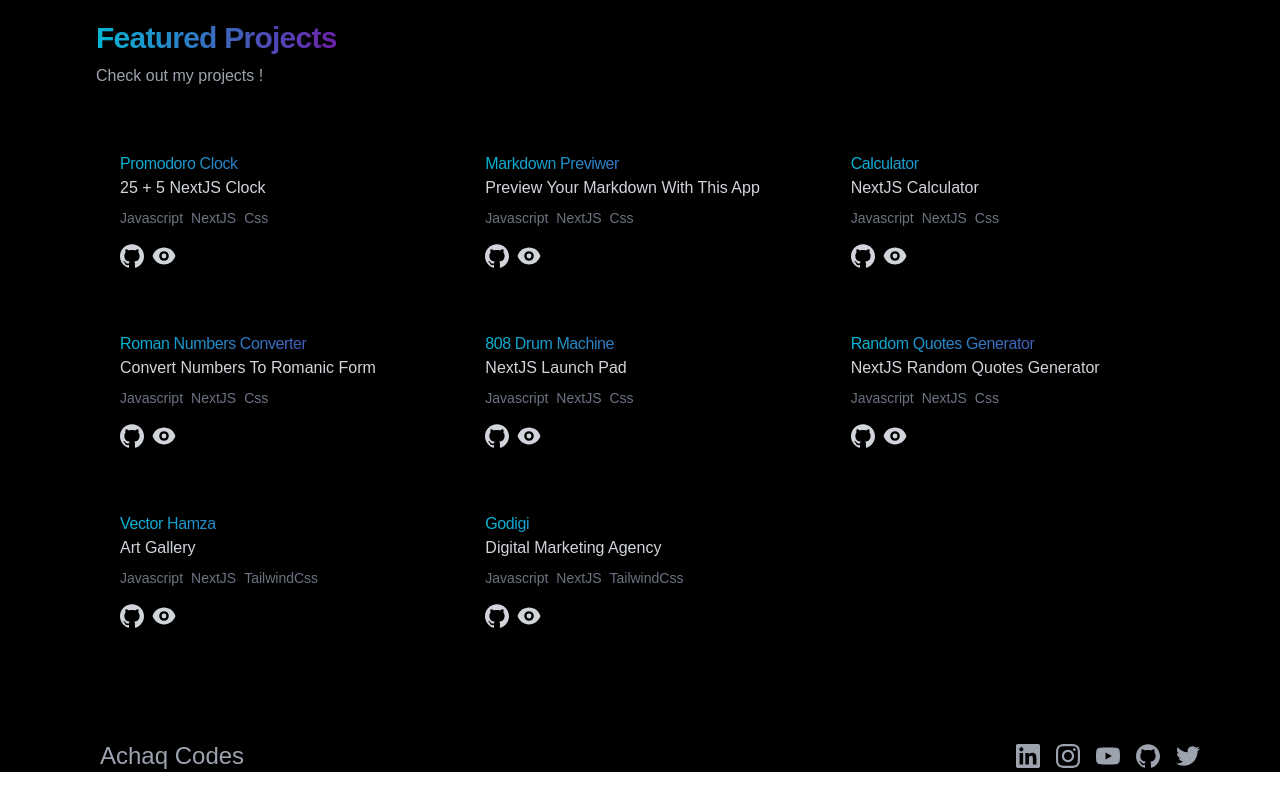
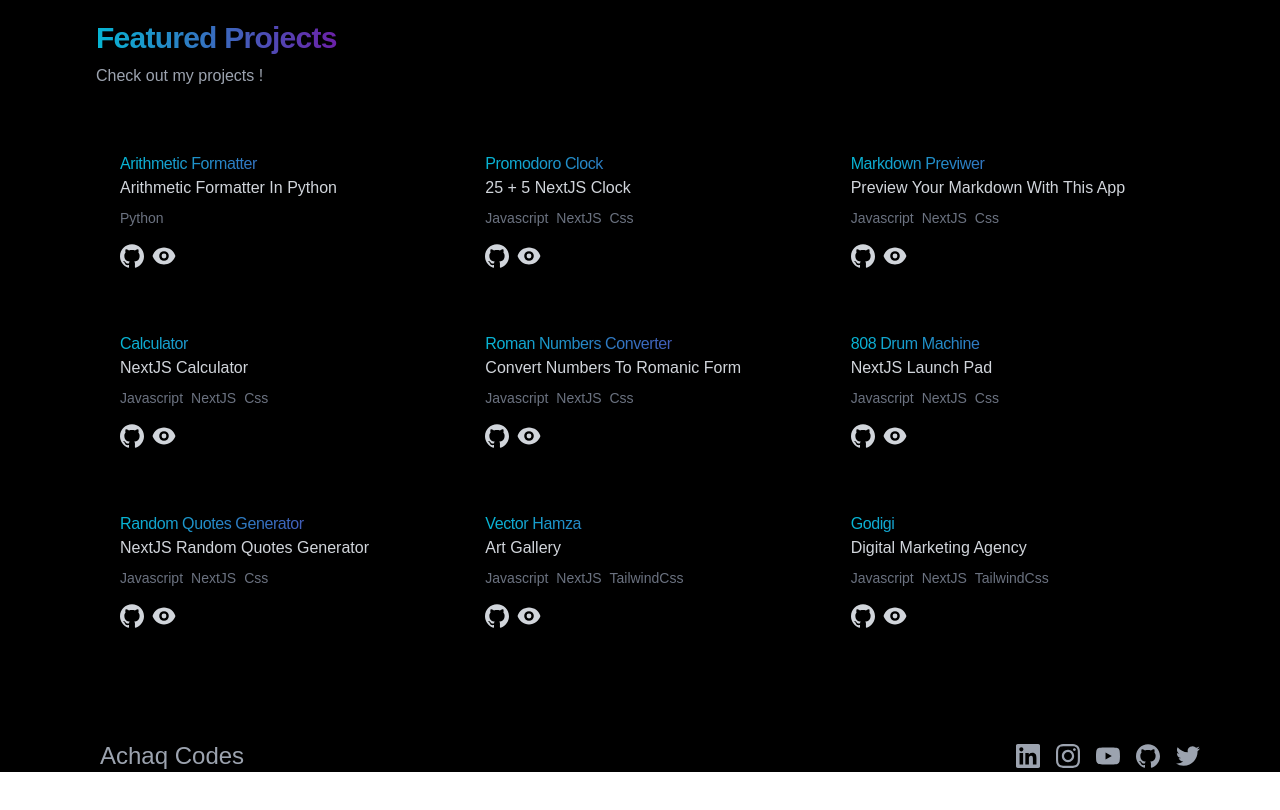
Before and after one commit to triyanox/achaq.codes, a Next.js app: page / in a window 1280 px wide. Shown: the part 1520-2330 px from the top of the page. Built offline with nearby package versions, Linux system fonts and the light colour scheme.

Commit message:
Update projects.js

```diff
--- a/data/projects.js
+++ b/data/projects.js
@@ -1,4 +1,12 @@
 export const projectsdata = [
+  {
+    id: "Arithmetic Formatter",
+    title: "Arithmetic Formatter",
+    description: "Arithmetic Formatter In Python",
+    source: "https://github.com/triyanox/Arithmetic-Formatter",
+    preview: "https://replit.com/@triyanox/boilerplate-arithmetic-formatter-1",
+    stack: ["Python"],
+  },
   {
     id: "Promodoro Clock",
     title: "Promodoro Clock",
@@ -11,7 +19,7 @@
     id: "Markdown Previwer",
     title: "Markdown Previwer",
     description: "Preview Your Markdown With This App",
-    source: "https://github.com/triyanox/nextJS-Markdown-Previewer",
+    source: "https://github.com/triyanox/React-Markdown-Previewer",
     preview: "https://next-markdown-previewer.netlify.app/",
     stack: ["Javascript", "NextJS", "Css"],
   },
@@ -19,7 +27,7 @@
     id: "Calculator",
     title: "Calculator",
     description: "NextJS Calculator",
-    source: "https://github.com/triyanox/NextJS-Calculator",
+    source: "https://github.com/triyanox/React-Calculator",
     preview: "https://next-calculator.netlify.app/",
     stack: ["Javascript", "NextJS", "Css"],
   },
@@ -35,7 +43,7 @@
     id: "808 Drum Machine",
     title: "808 Drum Machine",
     description: "NextJS Launch Pad",
-    source: "https://github.com/triyanox/nextJS-Launchpad",
+    source: "https://github.com/triyanox/React-Launchpad",
     preview: "https://next-launchpad.netlify.app/",
     stack: ["Javascript", "NextJS", "Css"],
   },
@@ -43,7 +51,7 @@
     id: "Random Quotes Generator",
     title: "Random Quotes Generator",
     description: "NextJS Random Quotes Generator",
-    source: "https://github.com/triyanox/nextJS-Random-Quotes-Generator",
+    source: "https://github.com/triyanox/React-Random-Quotes-Generator",
     preview: "https://next-random-quote-generator.netlify.app/",
     stack: ["Javascript", "NextJS", "Css"],
   },
```
